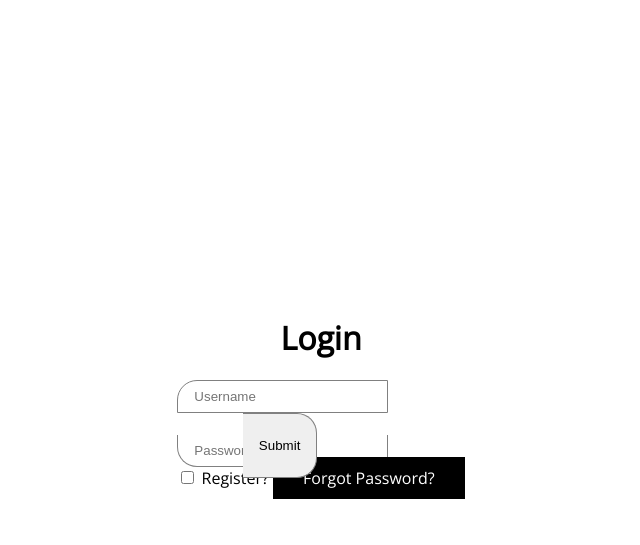
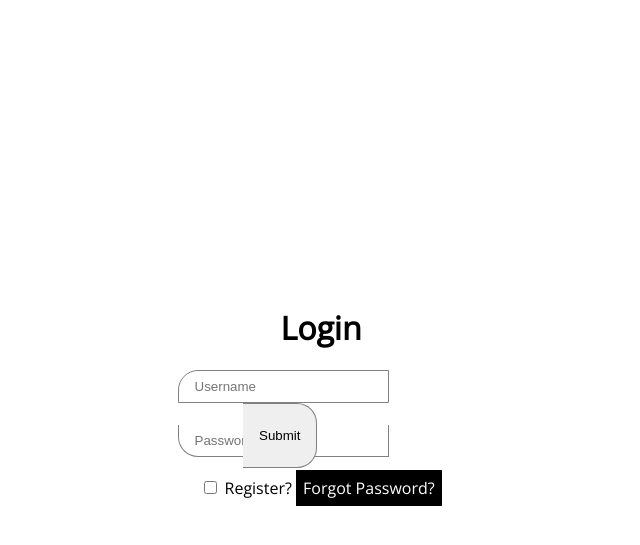
Before and after one commit to xNocken/color-changer, a PHP site: page / in a window 1280 px wide. Shown: the top 545 px of the page, without its empty margins (319-959 px from the left). Run offline with PHP 8.4, Linux system fonts and the light colour scheme; a stand-in replaces the project's code that opens the database connection; style sheets or scripts are compiled from the project's sources.

Commit message:
feat(login): fixes login design

```diff
--- a/src/js/renderer.js
+++ b/src/js/renderer.js
@@ -58,6 +58,9 @@ export const setTheme = (id) => {
 
 export const createElement = (theme) => {
   const templateSource = $('#colortemplate').html();
+  if (!templateSource) {
+    return;
+  }
   const renderTemplate = handlebars.compile(templateSource);
 
   const {
--- a/src/scss/_changer.scss
+++ b/src/scss/_changer.scss
@@ -117,6 +117,14 @@ p, div {
 
 .login-form {
   width: 287px;
+  margin-bottom: 20px;
+}
+
+#login-form {
+  .button {
+    margin-top: 10px;
+    padding: 7px;
+  }
 }
 
 .changer, .themes {
```
